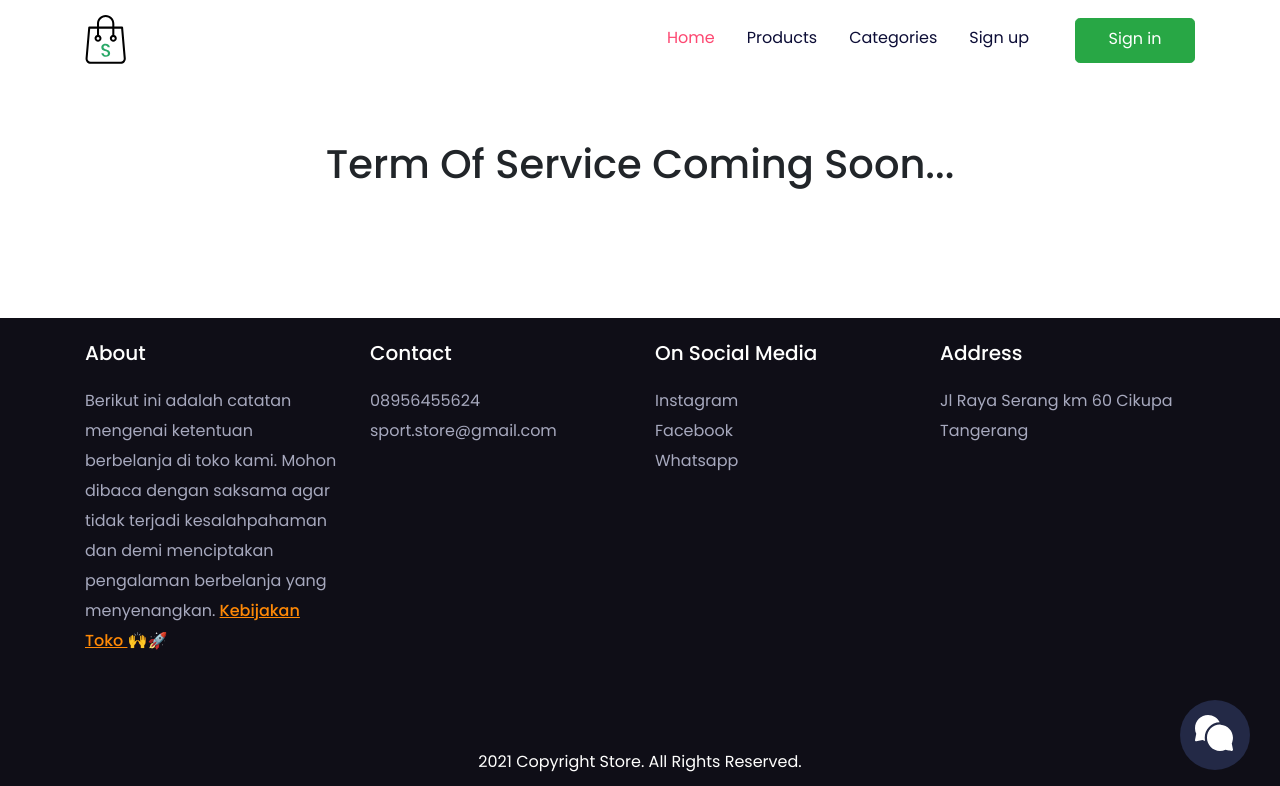
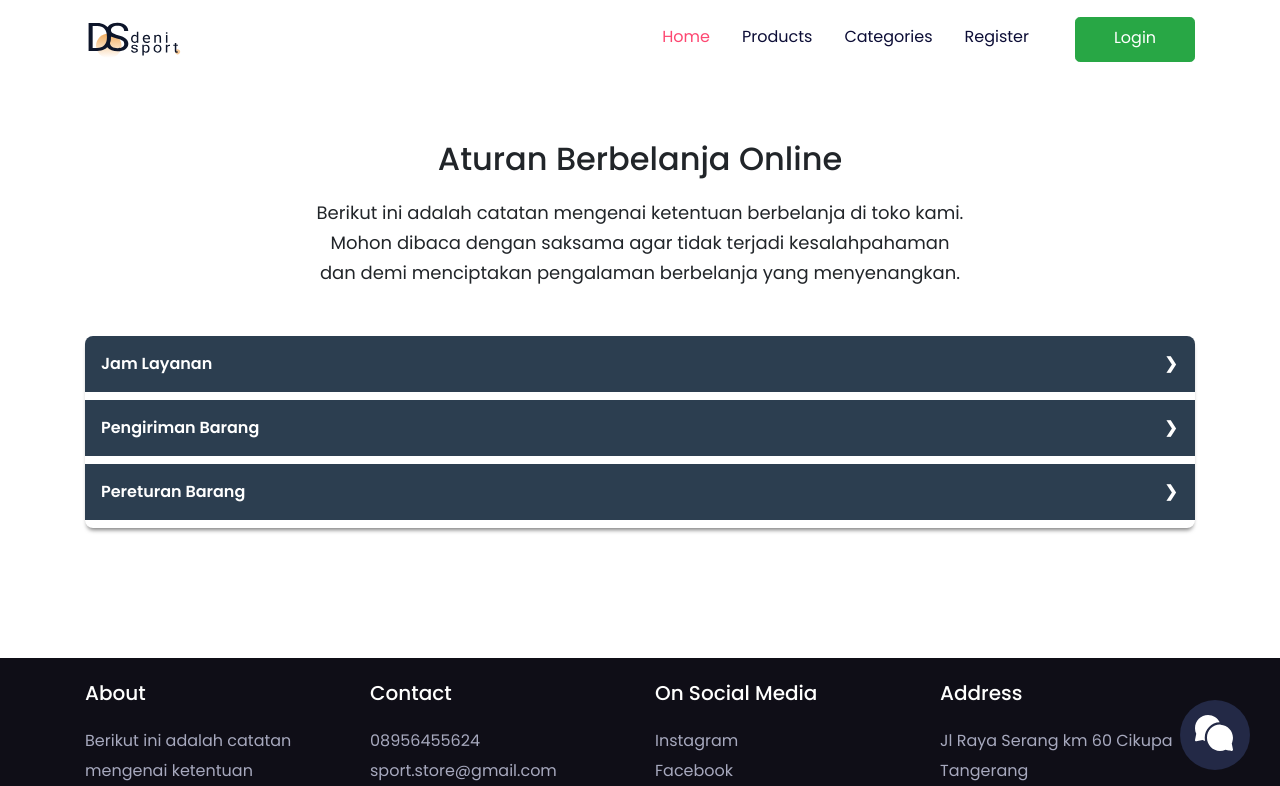
Before and after one commit to wawanneutron/fronted-skripsi-vue, a Vue app: page /tos in a window 1280 px wide. Shown: the top 786 px of the page. Built offline with nearby package versions, Linux system fonts and the light colour scheme.

Commit message:
term of service and change logo

```diff
--- a/src/components/Navbar.vue
+++ b/src/components/Navbar.vue
@@ -5,7 +5,7 @@
     :class="{ 'navbar-hidden': !showNavbar }"
   >
     <router-link class="navbar-brand" to="/">
-      <img src="/images/logo.svg" alt="" />
+      <img src="/images/logo_toko.svg" alt="logo" class="w-100" />
     </router-link>
     <button
       class="navbar-toggler"
@@ -37,12 +37,12 @@
         </li>
         <li class="nav-item">
           <router-link class="nav-link" :to="{ name: 'register' }"
-            >Sign up</router-link
+            >Register</router-link
           >
         </li>
         <li class="nav-item">
           <router-link class="btn btn-success btn-lg" :to="{ name: 'login' }"
-            >Sign in</router-link
+            >Login</router-link
           >
         </li>
       </ul>
@@ -61,11 +61,6 @@
         <li class="nav-item">
           <router-link class="nav-link" :to="{ name: 'Category' }"
             >Categories <span class="sr-only">(current)</span></router-link
-          >
-        </li>
-        <li class="nav-item">
-          <router-link class="nav-link" to="/"
-            >Home <span class="sr-only">(current)</span></router-link
           >
         </li>
       </ul>
--- /dev/null
+++ b/src/scss/components/_acordion.scss
@@ -0,0 +1,84 @@
+$midnight: #2c3e50;
+$clouds: #fff;
+// General
+
+// Layout
+
+/* Accordion styles */
+.term {
+  h2 {
+    margin-bottom: 20px;
+    text-align: center !important;
+  }
+  p,
+  .tab-content {
+    font-size: 18px;
+    line-height: 30px;
+  }
+}
+.tabs {
+  border-radius: 8px;
+  overflow: hidden;
+  box-shadow: 0 4px 4px -2px rgba(0, 0, 0, 0.5);
+  .tab {
+    input {
+      position: absolute;
+      opacity: 0;
+      z-index: -1;
+    }
+    width: 100%;
+    color: white;
+    overflow: hidden;
+    &-label {
+      display: flex;
+      justify-content: space-between;
+      padding: 1em;
+      background: $midnight;
+      font-weight: bold;
+      cursor: pointer;
+      /* Icon */
+      &:hover {
+        background: darken($midnight, 10%);
+      }
+      &::after {
+        content: "\276F";
+        width: 1em;
+        height: 1em;
+        text-align: center;
+        transition: all 0.35s;
+      }
+    }
+    &-content {
+      max-height: 0;
+      padding: 0 1em;
+      color: $midnight;
+      background: white;
+      transition: all 0.35s;
+    }
+    &-close {
+      display: flex;
+      justify-content: flex-end;
+      padding: 1em;
+      font-size: 0.75em;
+      background: $midnight;
+      cursor: pointer;
+      &:hover {
+        background: darken($midnight, 10%);
+      }
+    }
+  }
+}
+
+// :checked
+input:checked {
+  + .tab-label {
+    background: darken($midnight, 10%);
+    &::after {
+      transform: rotate(90deg);
+    }
+  }
+  ~ .tab-content {
+    max-height: 100vh;
+    padding: 1em;
+  }
+}
--- a/src/scss/main.css
+++ b/src/scss/main.css
@@ -1131,4 +1131,102 @@ footer span.sub-footer {
 .fade-enter, .fade-leave-to {
   opacity: 0;
 }
+
+/* Accordion styles */
+.term h2 {
+  margin-bottom: 20px;
+  text-align: center !important;
+}
+
+.term p,
+.term .tab-content {
+  font-size: 18px;
+  line-height: 30px;
+}
+
+.tabs {
+  border-radius: 8px;
+  overflow: hidden;
+  -webkit-box-shadow: 0 4px 4px -2px rgba(0, 0, 0, 0.5);
+          box-shadow: 0 4px 4px -2px rgba(0, 0, 0, 0.5);
+}
+
+.tabs .tab {
+  width: 100%;
+  color: white;
+  overflow: hidden;
+}
+
+.tabs .tab input {
+  position: absolute;
+  opacity: 0;
+  z-index: -1;
+}
+
+.tabs .tab-label {
+  display: -webkit-box;
+  display: -ms-flexbox;
+  display: flex;
+  -webkit-box-pack: justify;
+      -ms-flex-pack: justify;
+          justify-content: space-between;
+  padding: 1em;
+  background: #2c3e50;
+  font-weight: bold;
+  cursor: pointer;
+  /* Icon */
+}
+
+.tabs .tab-label:hover {
+  background: #1a252f;
+}
+
+.tabs .tab-label::after {
+  content: "\276F";
+  width: 1em;
+  height: 1em;
+  text-align: center;
+  -webkit-transition: all 0.35s;
+  transition: all 0.35s;
+}
+
+.tabs .tab-content {
+  max-height: 0;
+  padding: 0 1em;
+  color: #2c3e50;
+  background: white;
+  -webkit-transition: all 0.35s;
+  transition: all 0.35s;
+}
+
+.tabs .tab-close {
+  display: -webkit-box;
+  display: -ms-flexbox;
+  display: flex;
+  -webkit-box-pack: end;
+      -ms-flex-pack: end;
+          justify-content: flex-end;
+  padding: 1em;
+  font-size: 0.75em;
+  background: #2c3e50;
+  cursor: pointer;
+}
+
+.tabs .tab-close:hover {
+  background: #1a252f;
+}
+
+input:checked + .tab-label {
+  background: #1a252f;
+}
+
+input:checked + .tab-label::after {
+  -webkit-transform: rotate(90deg);
+          transform: rotate(90deg);
+}
+
+input:checked ~ .tab-content {
+  max-height: 100vh;
+  padding: 1em;
+}
 /*# sourceMappingURL=main.css.map */
--- a/src/scss/main.scss
+++ b/src/scss/main.scss
@@ -15,3 +15,4 @@
 @import "components/products";
 @import "components/breadcrumbs";
 @import "components/transition";
+@import "components/acordion";
--- a/src/views/Term.vue
+++ b/src/views/Term.vue
@@ -1,5 +1,47 @@
 <template>
-  <div class="justify-content-center text-center mt-global">
-    <h1>Term Of Service Coming Soon...</h1>
+  <div class="term container mt-global">
+    <h2 class="text-center">Aturan Berbelanja Online</h2>
+    <p class="text-center">
+      Berikut ini adalah catatan mengenai ketentuan berbelanja di toko kami.
+      <br />
+      Mohon dibaca dengan saksama agar tidak terjadi kesalahpahaman <br />
+      dan demi menciptakan pengalaman berbelanja yang menyenangkan.
+    </p>
+    <div class="row mt-5">
+      <div class="col">
+        <div class="tabs">
+          <div class="tab">
+            <input type="checkbox" id="chck1" />
+            <label class="tab-label" for="chck1">Jam Layanan</label>
+            <div class="tab-content">
+              Bertransaksi bisa kapan saja di toko online kami, akan tetapi kami
+              memproses pesanan yang masuk sesuai jam kerja kami yaitu senin s/d
+              sabtu jam 07.00 s/d 17.00, <br />
+              pesanan yang lewat jam kerja akan di proses keesokan harinya
+            </div>
+          </div>
+          <div class="tab">
+            <input type="checkbox" id="chck2" />
+            <label class="tab-label" for="chck2">Pengiriman Barang</label>
+            <div class="tab-content">
+              Pengiriman luar kota, kami bekerjasama dengan jasa exspedisi
+              pengiriman barang seperti jne, jnt, dan pos, pemilihan exspedisi
+              tergantung customer yang memilih exspedisi mana yang di pakai
+            </div>
+          </div>
+          <div class="tab">
+            <input type="checkbox" id="chck3" />
+            <label class="tab-label" for="chck3">Pereturan Barang</label>
+            <div class="tab-content">
+              Aturan pereturan barang. Jika barang yang diterima tidak sesuai,
+              kamu bisa mengajukan penggantiann barang baru yang sesuai dengan
+              pesanan caranya: <br />
+              Kamu lampiran bukti pembelian atau invoice melalui chat whatsapp
+              yang tertera di website
+            </div>
+          </div>
+        </div>
+      </div>
+    </div>
   </div>
 </template>
```
Also changed, not shown: public/images/logo_toko.svg (added), 1 other file (tests, documents, lock files or other folders).
